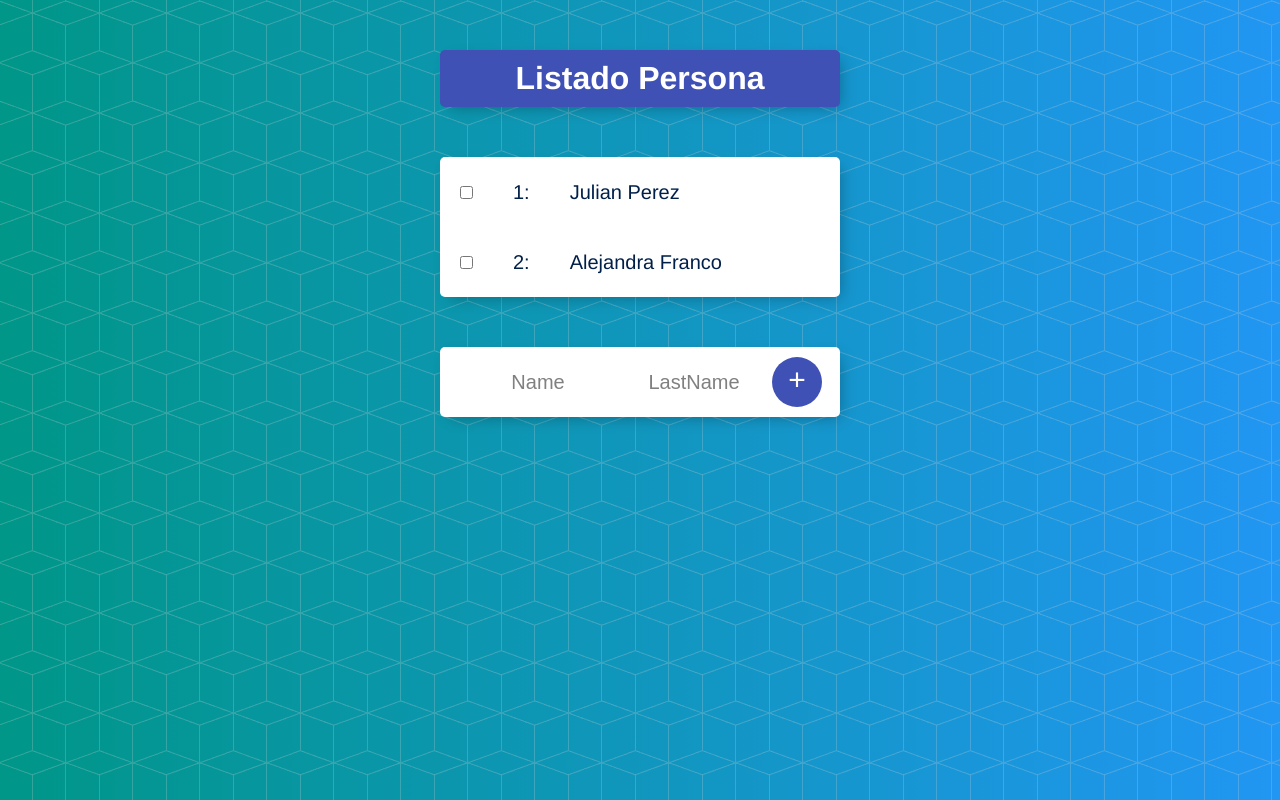
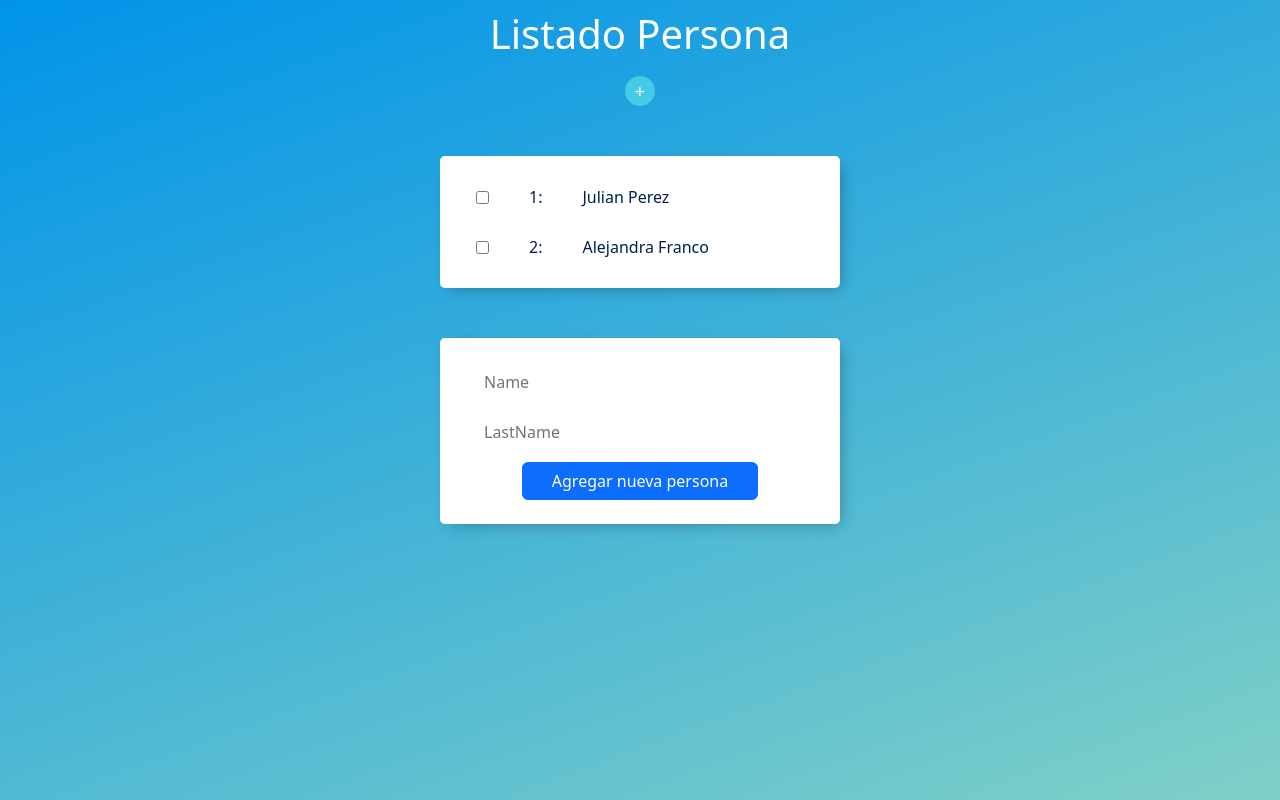
Before and after one commit to julianf-dev/angular-list-person, an Angular app: page / in a window 1280 px wide. Shown: the top 800 px of the page. Built offline with nearby package versions, Linux system fonts and the light colour scheme.

Commit message:
ajustando estilos y rutas

```diff
--- a/angular.json
+++ b/angular.json
@@ -30,9 +30,12 @@
               "src/assets"
             ],
             "styles": [
-              "src/styles.scss"
+              "src/styles.scss",
+              "node_modules/bootstrap/dist/css/bootstrap.min.css"
             ],
             "scripts": [
+              "node_modules/bootstrap/dist/js/bootstrap.min.js",
+              "node_modules/@popperjs/core/dist/umd/popper.min.js"
             ]
           },
           "configurations": {
--- a/src/app/app.component.html
+++ b/src/app/app.component.html
@@ -1,4 +1,4 @@
-<div class="box" id="heading">
+<div class="text-center">
   <h1>{{ title }}</h1>
 </div>
 <router-outlet></router-outlet>
--- a/src/app/app.module.ts
+++ b/src/app/app.module.ts
@@ -1,13 +1,13 @@
 import { NgModule } from '@angular/core';
 import { FormsModule } from '@angular/forms';
 import { BrowserModule } from '@angular/platform-browser';
+import { AppRoutingModule } from './app-routing.module';
 
 import { AppComponent } from './app.component';
 import { PersonaComponent } from './components/personas/persona/persona.component';
 import { FormularioComponent } from './components/personas/formulario/formulario.component';
 import { LogginService } from './services/LoginServices.service';
 import { PersonaServices } from './services/persona.services';
-import { AppRoutingModule } from './app-routing.module';
 import { PersonasComponent } from './components/personas/personas.component';
 
 @NgModule({
--- a/src/app/components/personas/formulario/formulario.component.html
+++ b/src/app/components/personas/formulario/formulario.component.html
@@ -1,10 +1,14 @@
-<form class="item">
+<div class="box">
+  <form class="form-group pt-2 pb-2 pe-3 ps-3 d-flex flex-column align-items-center"
+  #f="ngForm" (ngSubmit)="f.form.valid && addPerson()">
     <input
       type="text"
       name="Name"
       id="Name"
       placeholder="Name"
+      class="form-control"
       [(ngModel)]="nameInput"
+      required
     />
     <input
       type="text"
@@ -13,10 +17,10 @@
       placeholder="LastName"
       class="form-control"
       [(ngModel)]="lastNameInput"
+      required
     />
-    <button
-    type="submit"
-    (click)="addPerson()">
-      +
+    <button type="submit" class=" btn btn-primary">
+      Agregar nueva persona
     </button>
-</form>
+  </form>
+</div>
--- a/src/app/components/personas/formulario/formulario.component.ts
+++ b/src/app/components/personas/formulario/formulario.component.ts
@@ -1,4 +1,5 @@
 import { Component } from '@angular/core';
+import { Router } from '@angular/router';
 import { PersonaServices } from 'src/app/services/persona.services';
 import { Persona } from '../../../persona.model';
 
@@ -15,7 +16,8 @@ export class FormularioComponent {
   /*   @Output() newPerson = new EventEmitter<Persona>(); */
 
   constructor(
-    private personaServices: PersonaServices) {
+    private personaServices: PersonaServices,
+    private router: Router) {
       this.personaServices.saludar.subscribe(
         (indice: number) => alert(`el indice es ${indice}`)
       )
@@ -27,7 +29,7 @@ export class FormularioComponent {
   addPerson() {
     let person = new Persona(this.nameInput, this.lastNameInput);
     this.personaServices.addPerson(person)
-    // this.newPerson.emit(person)
+    this.router.navigate(['personas'])
     /*
         this.personas.push(person)
         this.people.push(personita)
--- a/src/app/components/personas/personas.component.html
+++ b/src/app/components/personas/personas.component.html
@@ -1,3 +1,8 @@
+<div style="text-align: center">
+  <button class="btn btn-secondary" (click)="addPerson()">
+    <span>+</span>
+  </button>
+</div>
 <div class="box">
   <app-persona
     *ngFor="let personaElement of personas; let i = index"
@@ -6,6 +11,4 @@
     firstName="Name"
   ></app-persona>
 </div>
-<div class="box">
-  <app-formulario></app-formulario>
-</div>
+<app-formulario></app-formulario>
--- a/src/app/components/personas/personas.component.ts
+++ b/src/app/components/personas/personas.component.ts
@@ -1,6 +1,7 @@
 import { Component, OnInit } from '@angular/core';
 import { PersonaServices } from 'src/app/services/persona.services';
 import { Persona } from 'src/app/persona.model';
+import { Router } from '@angular/router';
 
 @Component({
   selector: 'app-personas',
@@ -10,7 +11,8 @@ import { Persona } from 'src/app/persona.model';
 export class PersonasComponent implements OnInit{
   personas: Persona[] = []
 
-  constructor(private personaServices: PersonaServices) {
+  constructor(private personaServices: PersonaServices,
+    private router:Router) {
   }
 
   //Se ejecuta despues de que se ha ejecutado el constructor. Ya que ya se ha inyectado el servcio
@@ -18,4 +20,8 @@ export class PersonasComponent implements OnInit{
   ngOnInit(): void {
     this.personas = this.personaServices.personas;
   }
+
+  addPerson(){
+    this.router.navigate(['personas/agregar'])
+  }
 }
--- a/src/styles.scss
+++ b/src/styles.scss
@@ -1,10 +1,12 @@
-html {
-  background-color: #2196F3;
-  min-height: 1000px;
-  font-family: 'helvetica neue';
-  background: url(./assets/bg-pattern.png), #2196F3;
-  background: url(./assets/bg-pattern.png), -webkit-gradient(linear, right top, left top, from(#2196F3), to(#009688));
-  background: url(./assets/bg-pattern.png), linear-gradient(to left, #2196F3, #009688)
+@import url('https://fonts.googleapis.com/css2?family=Open+Sans:wght@400;600;700&display=swap');
+
+body{
+  height: 100vh;
+  background: linear-gradient(160deg, #0093E9 0%, #80D0C7 100%);
+  font-family: 'Open Sans', sans-serif;
+  box-sizing: border-box;
+  margin: 0;
+  padding: 0;
 }
 
 h1 {
@@ -18,17 +20,19 @@ h1 {
   background: white;
   border-radius: 5px;
   box-shadow: 5px 5px 15px -5px rgba(0, 0, 0, 0.3);
+  padding: 1rem;
 }
 
 #heading {
-  background-color: #3F51B5;
   text-align: center;
 }
 
 .item {
-  min-height: 70px;
+  min-height: 50px;
+  width: 100%;
   display: flex;
   align-items: center;
+  height: 40px;
   border-bottom: 1px solid #F1F1F1;
 }
 
@@ -36,53 +40,56 @@ h1 {
   border-bottom: 0;
 }
 
-
-input[type="checkbox"] {
-  margin: 20px;
+p {
+  margin: 0 !important;
+  font-size: 16px;
+  font-weight: 200;
+  color: #00204a;
+  padding: 20px;
 }
 
-p {
-  margin: 0;
-  padding: 20px;
-  font-size: 20px;
-  font-weight: 200;
-  color: #00204a;
-}
 
-form {
-  text-align: center;
-  margin-left: 20px;
-}
-
-button {
-  min-height: 50px;
-  width: 50px;
+.btn {
+  width: 70%;
+  border: none;
   border-radius: 50%;
-  border-color: transparent;
   background-color: #3F51B5;
   color: #fff;
   font-size: 30px;
-  padding-bottom: 6px;
-  border-width: 0;
 }
 
 input[type="text"] {
-  text-align: center;
-  height: 60px;
+  width: 100%;
+  height: 40px;
   top: 10px;
   border: none;
   background: transparent;
-  font-size: 20px;
+  margin-bottom: 10px;
+  font-size: 14pxpx;
   font-weight: 200;
-  width: 40%;
+}
+
+input[type="checkbox"]{
+  margin: 20px;
 }
 
 input[type="text"]:focus {
   outline: none;
-  box-shadow: inset 0 -3px 0 0 #3F51B5;
+  box-shadow: inset 0 -1px 0 0 #47b5d6;
 }
 
 ::placeholder {
   color: grey;
   opacity: 1;
 }
+
+.btn-secondary{
+  background-color: #44cbe6 !important;
+  border: none !important;
+  margin: 0 auto;
+  width: 30px;
+  height: 30px;
+  border-radius: 50% !important;
+  padding: 0 !important;
+  font-size: 18px !important;
+}
```
